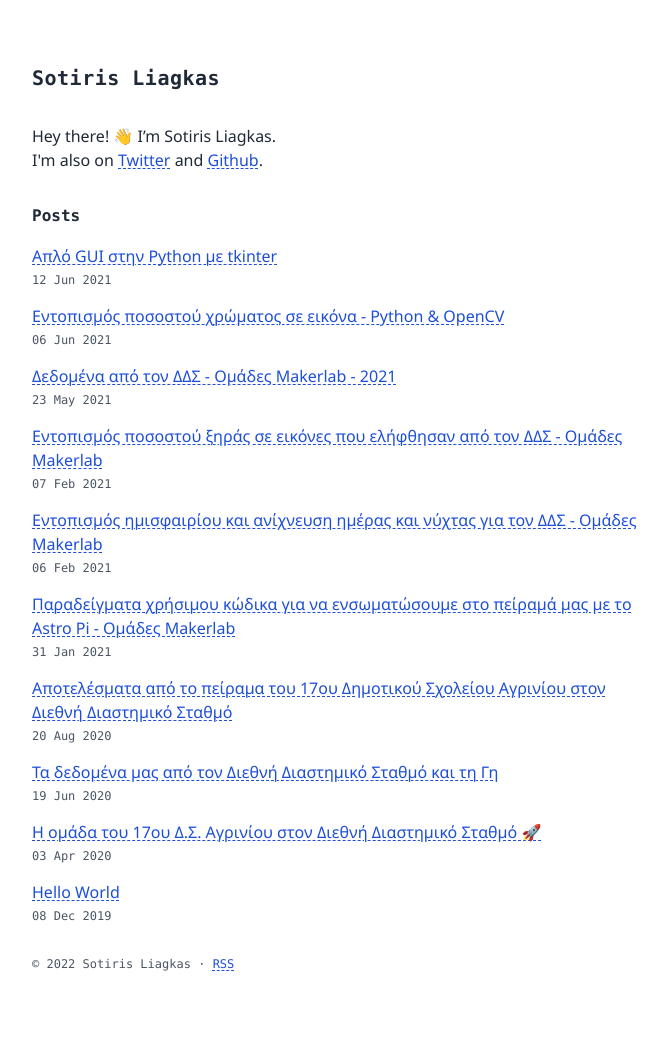
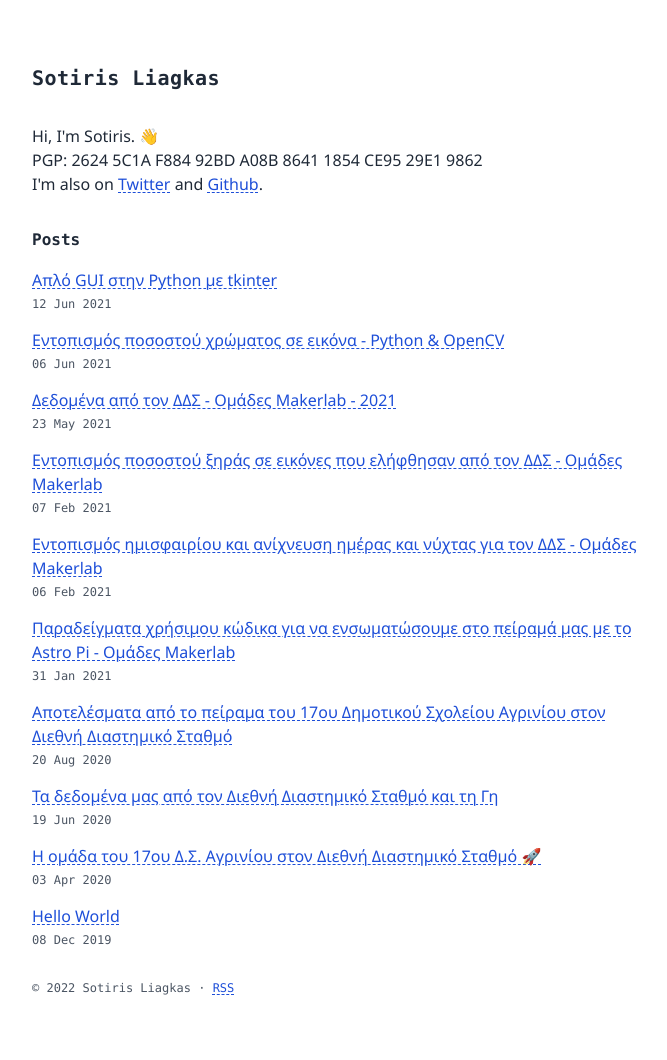
Before and after one commit to liagason/A-Jekyll-Blog, a Jekyll site: the page built from index.html, in a window 1280 px wide. Shown: the whole page, without its empty margins (304-971 px from the left). Built offline with Jekyll 4.4.1, drawn with Linux system fonts in a browser that asks for light colours; before the commit the page ends 1036 px from its top, so only the background shows below that.

Commit message:
Update header.html

```diff
--- a/_includes/header.html
+++ b/_includes/header.html
@@ -1,3 +1,4 @@
 <h1 class="font-semibold font-mono tracking-wide antialiased text-xl text-gray-800 pb-8"><strong>{{ site.author_name }}</strong></h1>
-<p class="text-gray-800">Hey there! 👋 I’m Sotiris Liagkas.</p>
+<p class="text-gray-800">Hi, I'm Sotiris. 👋</p>
+<p class="text-gray-800">PGP: 2624 5C1A F884 92BD A08B 8641 1854 CE95 29E1 9862</p>
 <p class="text-gray-800">I'm also on <a href="https://twitter.com/liagason" class="text-blue-700 underline underline-offset-2 decoration-1 decoration-dashed decoration-blue-700">Twitter</a> and <a href="https://github.com/liagason" class="text-blue-700 underline underline-offset-2 decoration-1 decoration-dashed decoration-blue-700">Github</a>.</p>
```
